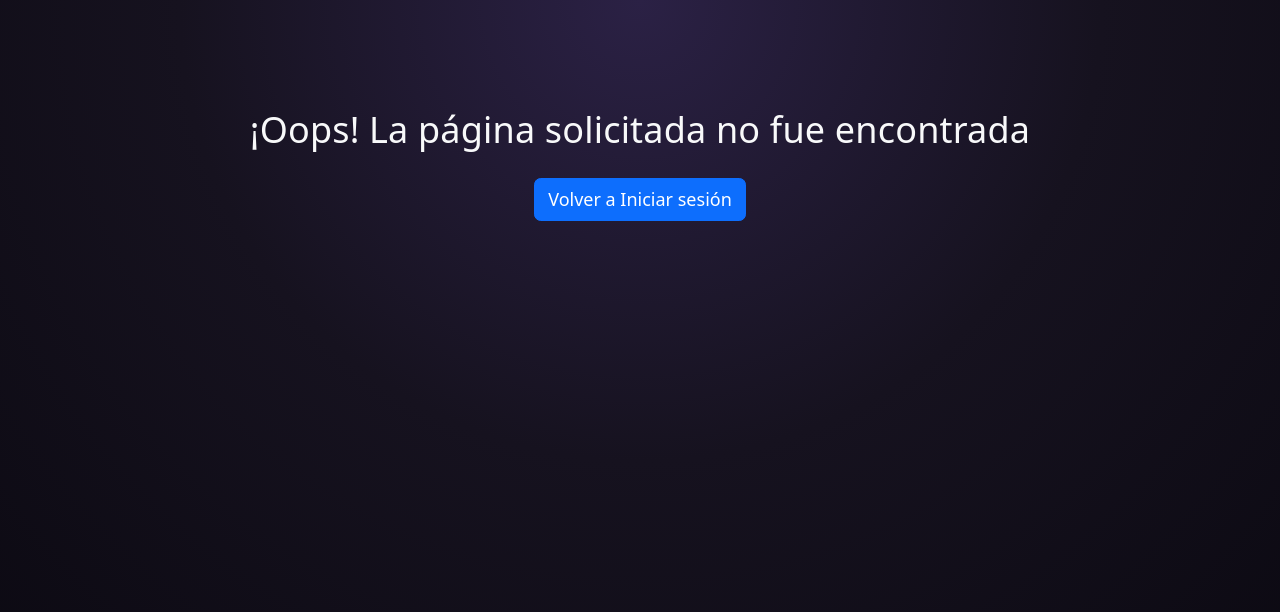
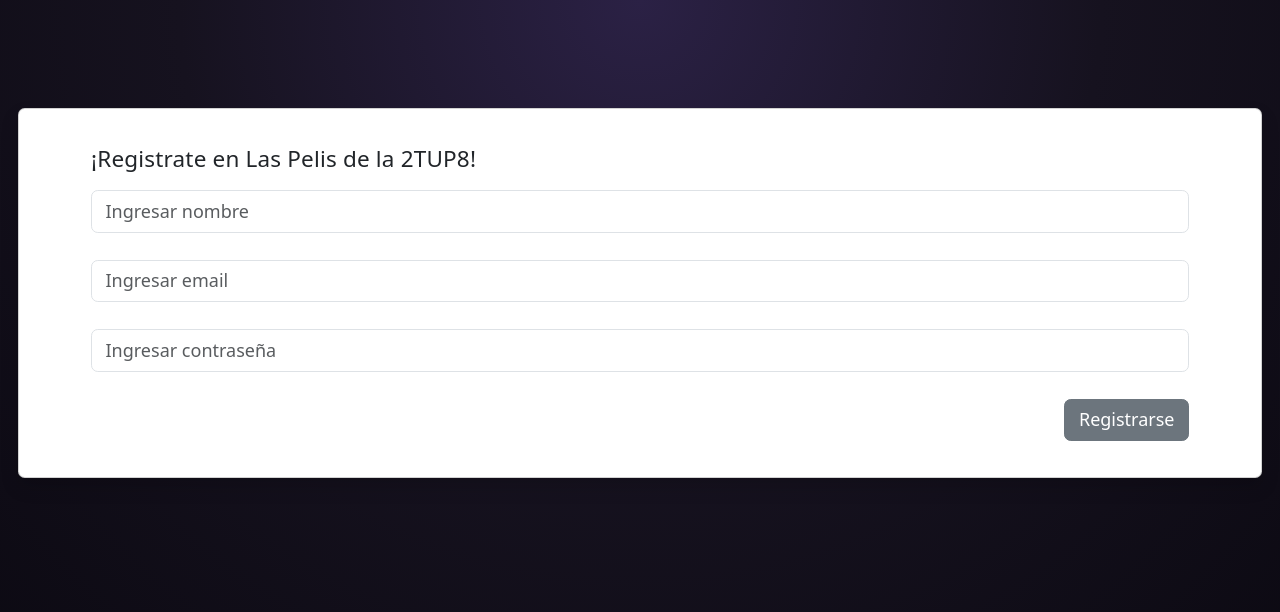
Before and after one commit to SeleneDanyluk/movie-app-2tup8-tn, a React (Vite) app in the folder movie-app-client/: page /register in a window 1280 px wide. Shown: the top 612 px of the page. Built offline with nearby package versions, Linux system fonts and the light colour scheme.

Commit message:
Added register fetch

```diff
--- a/movie-app-client/src/App.jsx
+++ b/movie-app-client/src/App.jsx
@@ -5,6 +5,7 @@ import Login from './components/auth/login/Login.jsx';
 import Protected from './components/auth/protected/Protected.jsx';
 import Dashboard from './components/dashboard/Dashboard.jsx';
 import PageNotFound from './components/ui/pageNotFound/PageNotFound.jsx';
+import Register from './components/auth/register/Register.jsx';
 
 function App() {
 
@@ -24,6 +25,7 @@ function App() {
         <Routes>
           <Route path='/' element={<Navigate to="/login" replace />} />
           <Route path='/login' element={<Login onLogin={handleLogin} />} />
+          <Route path='/register' element={<Register />} />
           <Route
             path='/catalog/*'
             element={
--- a/movie-app-client/src/components/auth/register/Register.jsx
+++ b/movie-app-client/src/components/auth/register/Register.jsx
@@ -65,9 +65,22 @@ const Register = () => {
             password: false
         });
 
-        alert(
-            `Usuario registrado: ${name} - ${email} - ${password}`
-        );
+        let data = {
+            name: name,
+            email: email,
+            password: password
+        };
+
+        fetch("http://localhost:3000/register", {
+            method: "POST",
+            headers: { "Content-type": "application/json" },
+            body: JSON.stringify(data)
+        })
+        .then(res => res.json())
+        .then(res => console.log("User ID:", {res}))
+        .catch(err => console.log(err))
+
+        alert(`Usuario registrado: ${name}`)
 
         navigate("/login");
     };
```
